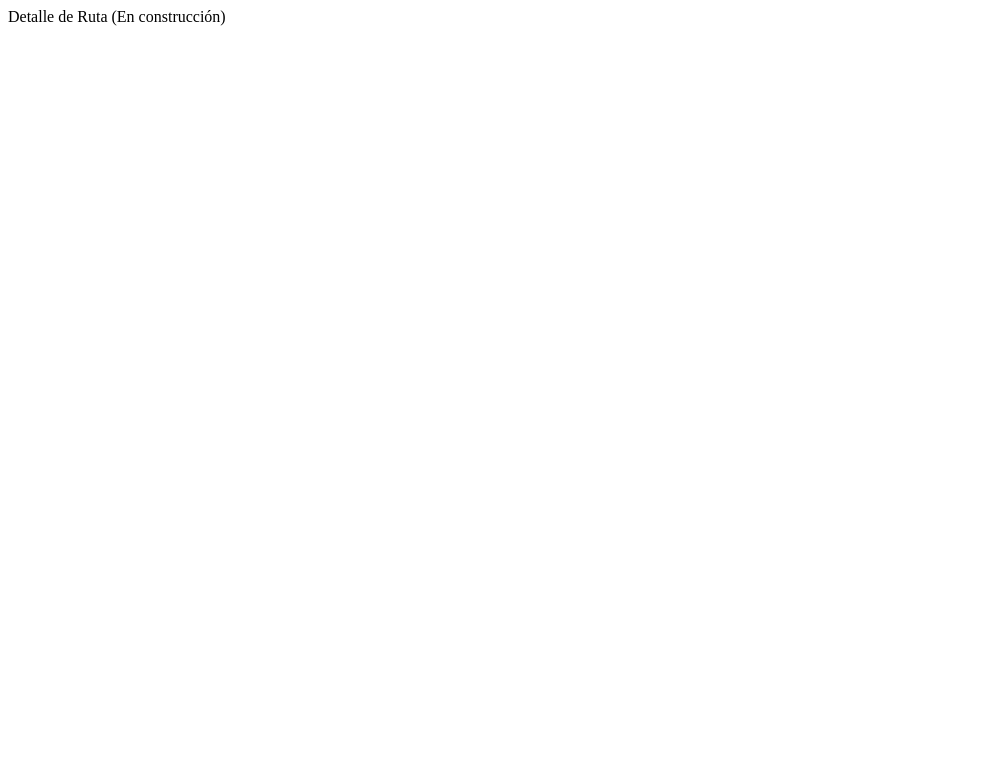
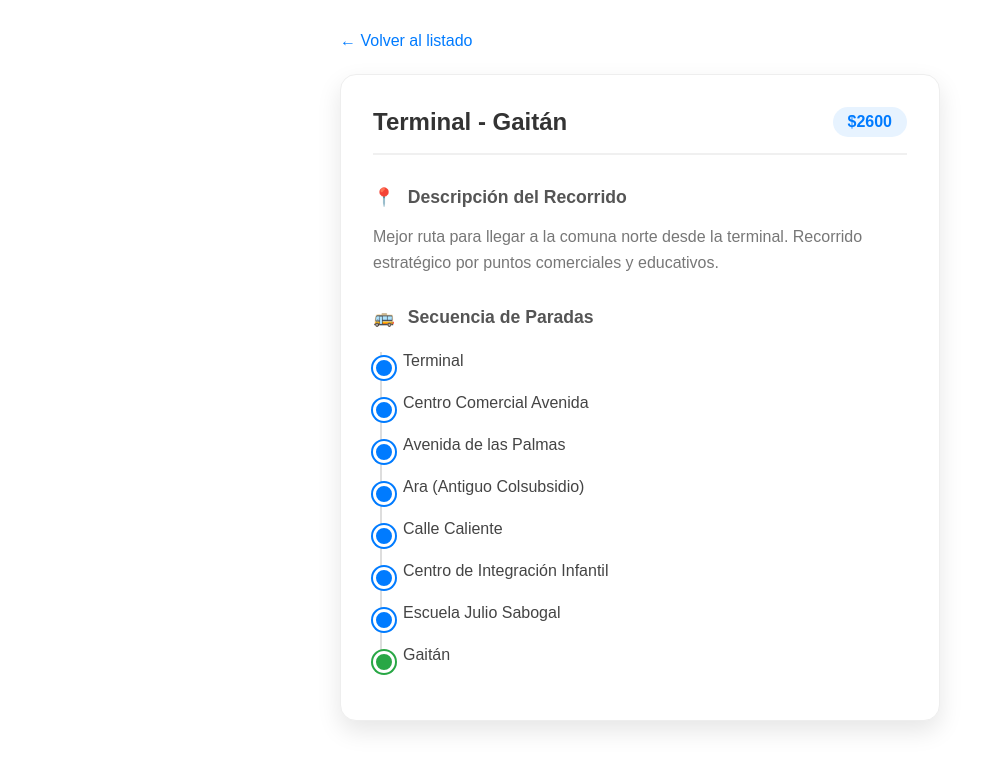
Before and after one commit to sabego2006/FusaRoute-FRONTEND, an Angular app: page /rutas/1 in a window 1280 px wide. Shown: the top 770 px of the page, without its empty margins (0-995 px from the left). Built offline with nearby package versions, Linux system fonts and the light colour scheme.

Commit message:
feat(SCRUM-162, 32, 39, 75): implementacion de infraestructura, registro, login y catalogo de rutas

```diff
--- /dev/null
+++ b/src/app/pages/routes/routes-detail/routes-detail.component.css
@@ -0,0 +1,45 @@
+.detail-container { max-width: 600px; margin: 2rem auto; padding: 0 1rem; font-family: sans-serif; }
+.back-btn {
+  background: none; border: none; color: #007bff;
+  cursor: pointer; font-size: 1rem; margin-bottom: 1.5rem; padding: 0;
+}
+
+.route-detail-card {
+  background: white; border-radius: 16px; padding: 2rem;
+  box-shadow: 0 10px 25px rgba(0,0,0,0.1); border: 1px solid #eee;
+}
+
+header {
+  display: flex; justify-content: space-between; align-items: center;
+  border-bottom: 2px solid #f0f0f0; padding-bottom: 1rem; margin-bottom: 2rem;
+}
+header h1 { margin: 0; color: #333; font-size: 1.5rem; }
+.fare-badge {
+  background: #e7f3ff; color: #007bff; padding: 6px 15px;
+  border-radius: 20px; font-weight: bold;
+}
+
+.info-section { margin-bottom: 2rem; }
+.info-section h3 { color: #555; font-size: 1.1rem; margin-bottom: 0.5rem; }
+.description { color: #777; line-height: 1.6; font-size: 1rem; }
+
+.timeline-section h3 { color: #555; font-size: 1.1rem; margin-bottom: 1.5rem; }
+
+.timeline { position: relative; padding-left: 30px; }
+.timeline::before {
+  content: ''; position: absolute; left: 7px; top: 0;
+  width: 2px; height: 100%; background: #ddd;
+}
+
+.timeline-item { position: relative; margin-bottom: 1.5rem; }
+.timeline-dot {
+  position: absolute; left: -30px; top: 5px;
+  width: 16px; height: 16px; background: #007bff;
+  border-radius: 50%; border: 3px solid white; box-shadow: 0 0 0 2px #007bff;
+}
+.timeline-dot.last { background: #28a745; box-shadow: 0 0 0 2px #28a745; }
+.timeline-content { font-size: 1rem; color: #444; font-weight: 500; }
+
+.loading, .error-msg { text-align: center; padding: 3rem; font-size: 1.1rem; }
+.error-msg { color: red; }
+.icon { margin-right: 8px; }
--- /dev/null
+++ b/src/app/pages/routes/routes-detail/routes-detail.component.html
@@ -0,0 +1,33 @@
+<div class="detail-container">
+  <button [routerLink]="['/rutas']" class="back-btn">← Volver al listado</button>
+
+  <div *ngIf="loading()" class="loading">Cargando detalles de la ruta...</div>
+
+  <div *ngIf="route() && !loading()" class="route-detail-card">
+    <header>
+      <h1>{{ route()?.name }}</h1>
+      <span class="fare-badge">${{ route()?.fare }}</span>
+    </header>
+
+    <section class="info-section">
+      <h3><span class="icon">📍</span> Descripción del Recorrido</h3>
+      <p class="description">{{ route()?.description }}</p>
+    </section>
+
+    <section class="timeline-section">
+      <h3><span class="icon">🚌</span> Secuencia de Paradas</h3>
+      <div class="timeline">
+        <div *ngFor="let stop of route()?.neighborhoods; let last = last" class="timeline-item">
+          <div class="timeline-dot" [class.last]="last"></div>
+          <div class="timeline-content">
+            {{ stop }}
+          </div>
+        </div>
+      </div>
+    </section>
+  </div>
+
+  <div *ngIf="errorMessage()" class="error-msg">
+    {{ errorMessage() }}
+  </div>
+</div>
--- a/src/app/pages/routes/routes-detail/routes-detail.component.ts
+++ b/src/app/pages/routes/routes-detail/routes-detail.component.ts
@@ -1,3 +1,48 @@
-import { Component } from '@angular/core';
-@Component({ selector: 'app-routes-detail', standalone: true, template: '<div>Detalle de Ruta (En construcción)</div>' })
-export class RoutesDetailComponent {}
+import { Component, OnInit, signal } from '@angular/core';
+import { CommonModule } from '@angular/common';
+import { ActivatedRoute, RouterLink } from '@angular/router';
+import { RouteService } from '../../../services/route.service';
+import { Route } from '../../../models/route.model';
+
+@Component({
+  selector: 'app-routes-detail',
+  standalone: true,
+  imports: [CommonModule, RouterLink],
+  templateUrl: './routes-detail.component.html',
+  styleUrls: ['./routes-detail.component.css']
+})
+export class RoutesDetailComponent implements OnInit {
+  route = signal<Route | null>(null);
+  loading = signal(true);
+  errorMessage = signal<string | null>(null);
+
+  constructor(
+    private routeService: RouteService,
+    private activatedRoute: ActivatedRoute
+  ) {}
+
+  ngOnInit() {
+    const id = this.activatedRoute.snapshot.paramMap.get('id');
+    if (id) {
+      this.loadRoute(id);
+    } else {
+      this.errorMessage.set('ID de ruta no proporcionado.');
+      this.loading.set(false);
+    }
+  }
+
+  loadRoute(id: string) {
+    this.loading.set(true);
+    this.routeService.getRouteById(id).subscribe({
+      next: (data) => {
+        this.route.set(data);
+        this.loading.set(false);
+      },
+      error: (err) => {
+        console.error('Error cargando detalle:', err);
+        this.errorMessage.set('No se pudo cargar el detalle de la ruta.');
+        this.loading.set(false);
+      }
+    });
+  }
+}
--- a/src/app/services/route.service.ts
+++ b/src/app/services/route.service.ts
@@ -10,50 +10,62 @@ import { Route } from '../models/route.model';
 export class RouteService {
   private readonly apiUrl = `${environment.apiUrl}/api/routes`;
 
-  // Datos simulados (Mocks) para permitir el desarrollo del frontend sin bloqueo del backend
+  // Datos empíricos proporcionados por el experto (Usuario)
   private readonly mockRoutes: Route[] = [
     {
       id: '1',
-      name: 'Ruta Centro - Salitre',
-      description: 'Conecta el centro de la ciudad con la zona del Salitre',
-      fare: 2900,
+      name: 'Terminal - Gaitán',
+      description: 'Mejor ruta para llegar a la comuna norte desde la terminal. Recorrido estratégico por puntos comerciales y educativos.',
+      fare: 2600,
       status: 'ACTIVE',
-      neighborhoods: ['Centro', 'Barrio Bolívar', 'Salitre']
+      neighborhoods: [
+        'Terminal',
+        'Centro Comercial Avenida',
+        'Avenida de las Palmas',
+        'Ara (Antiguo Colsubsidio)',
+        'Calle Caliente',
+        'Centro de Integración Infantil',
+        'Escuela Julio Sabogal',
+        'Gaitán'
+      ]
     },
     {
       id: '2',
-      name: 'Ruta Norte - Sur',
-      description: 'Recorrido principal norte-sur de Fusagasugá',
-      fare: 2900,
+      name: 'Cedritos - Siboney',
+      description: 'Ruta extensa que conecta la zona de Cedritos con Siboney, pasando por la Universidad y puntos estratégicos del centro.',
+      fare: 2600,
       status: 'ACTIVE',
-      neighborhoods: ['El Oasis', 'Centro', 'La Esperanza', 'Sur']
-    },
-    {
-      id: '3',
-      name: 'Ruta Circular Oriente',
-      description: 'Recorrido por los barrios del oriente',
-      fare: 2900,
-      status: 'ACTIVE',
-      neighborhoods: ['Oriente', 'La Aurora', 'El Mirador']
+      neighborhoods: [
+        'Carrera 5',
+        'Chorro Padilla',
+        'Avenida de las Palmas',
+        'Carrera 8 (Panadería Filipo)',
+        'Fiscalía',
+        'Colegio Carlos Lozano',
+        'Universidad de Cundinamarca',
+        'Manila',
+        'D1 Balmoral',
+        'Calle 22',
+        'El Obrero (Puesto de Salud)',
+        'Centro Comercial San Fernando',
+        'Contigo con Todo'
+      ]
     }
   ];
 
   constructor(private http: HttpClient) {}
 
   getAllPublicRoutes(): Observable<Route[]> {
-    // Intentamos llamar al backend, pero si falla o estamos en desarrollo, devolvemos los mocks
-    return this.http.get<Route[]>(this.apiUrl).pipe(
-      // Si hay error en la petición, devolvemos los datos simulados para no bloquear el frontend
-      // Nota: En un entorno real, esto se manejaría con un interceptor o un flag de environment
-    );
+    return this.http.get<Route[]>(this.apiUrl);
   }
 
-  // Método alternativo para forzar el uso de mocks durante el desarrollo
+  getRouteById(id: string): Observable<Route> {
+    // Priorizar la búsqueda en los mocks para asegurar que la información empírica se vea
+    const route = this.mockRoutes.find(r => r.id === id);
+    return route ? of(route) : this.http.get<Route>(`${this.apiUrl}/${id}`);
+  }
+
   getMockRoutes(): Observable<Route[]> {
     return of(this.mockRoutes);
   }
-
-  getRouteById(id: string): Observable<Route> {
-    return this.http.get<Route>(`${this.apiUrl}/${id}`);
-  }
 }
```
Also changed, not shown: src/app/pages/routes/routes-detail/routes-detail.ts (deleted, +0 -9 lines).
